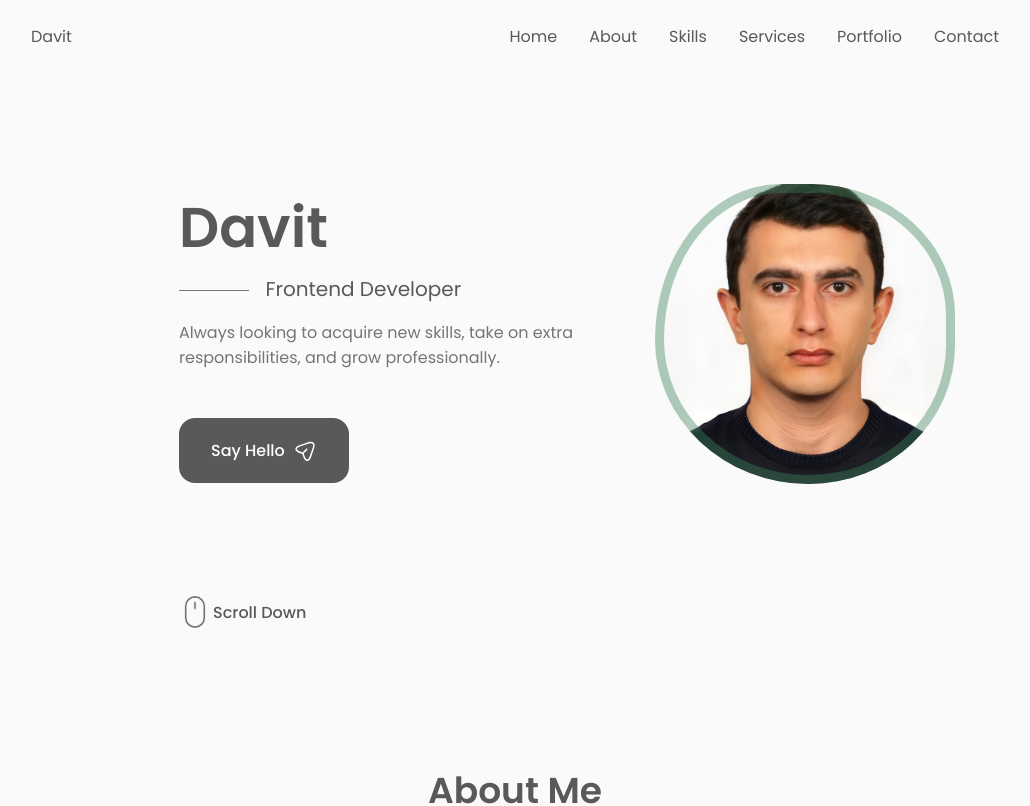
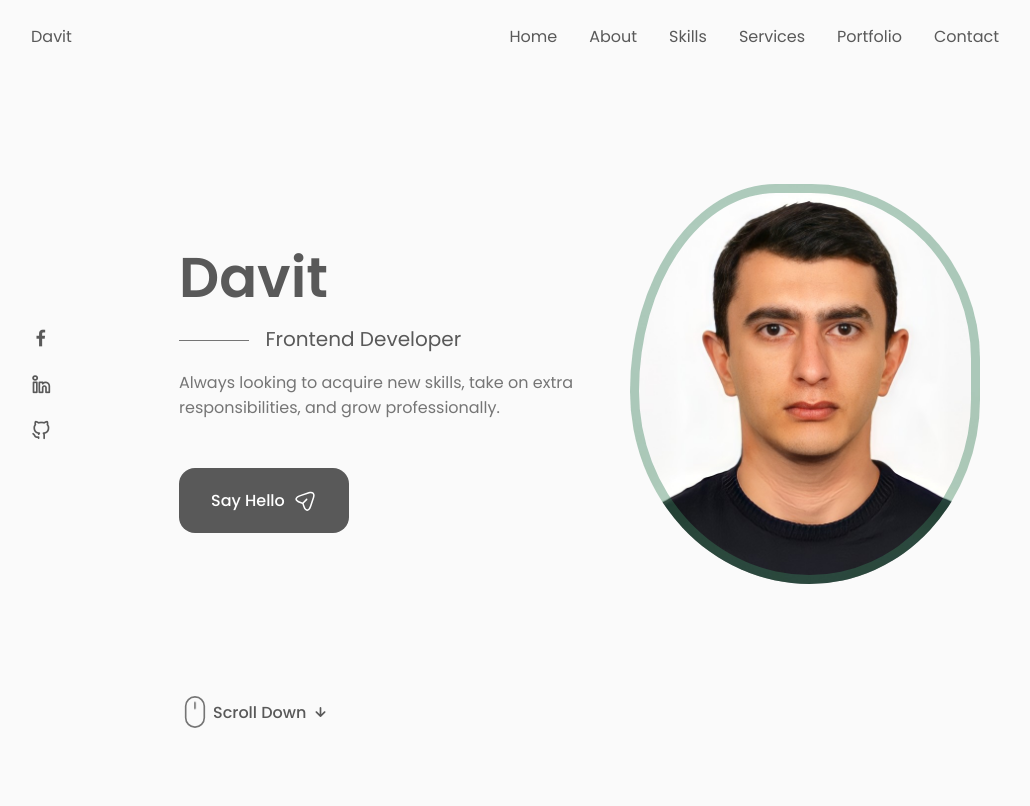
Before and after one commit to DavidGyulinyan/DavidGyulinyan.github.io, a React (Create React App) app: page / in a window 1280 px wide. Shown: the top 806 px of the page, without its empty margins (125-1155 px from the left). Built offline with nearby package versions, Linux system fonts and the light colour scheme.

Commit message:
changed sizes of home image

```diff
--- a/src/components/Home/Home.css
+++ b/src/components/Home/Home.css
@@ -69,8 +69,8 @@
     box-shadow: inset 0 0 0 9px rgba(58, 128, 92, 0.403);
     order: 1;
     justify-self: center;
-    width: 300px;
-    height: 300px;
+    width: 350px;
+    height: 400px;
     border-radius: 60% 40% 30% 70%/60% 30% 70% 40%;
     animation: profile__animate 8s ease-in-out infinite 1s;
 }
```
